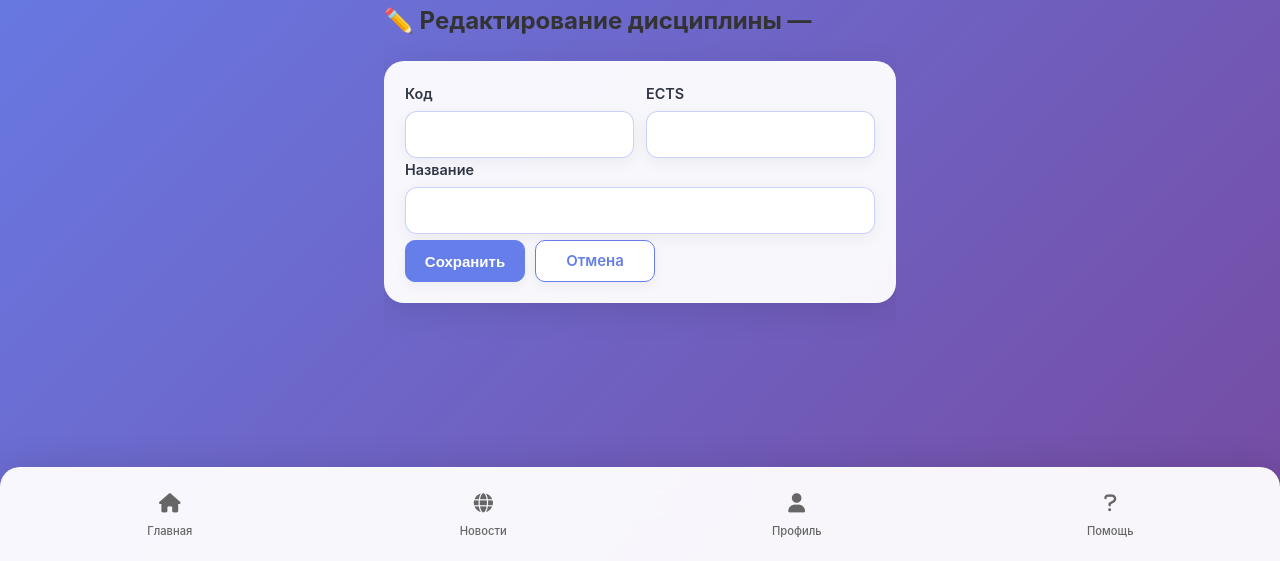
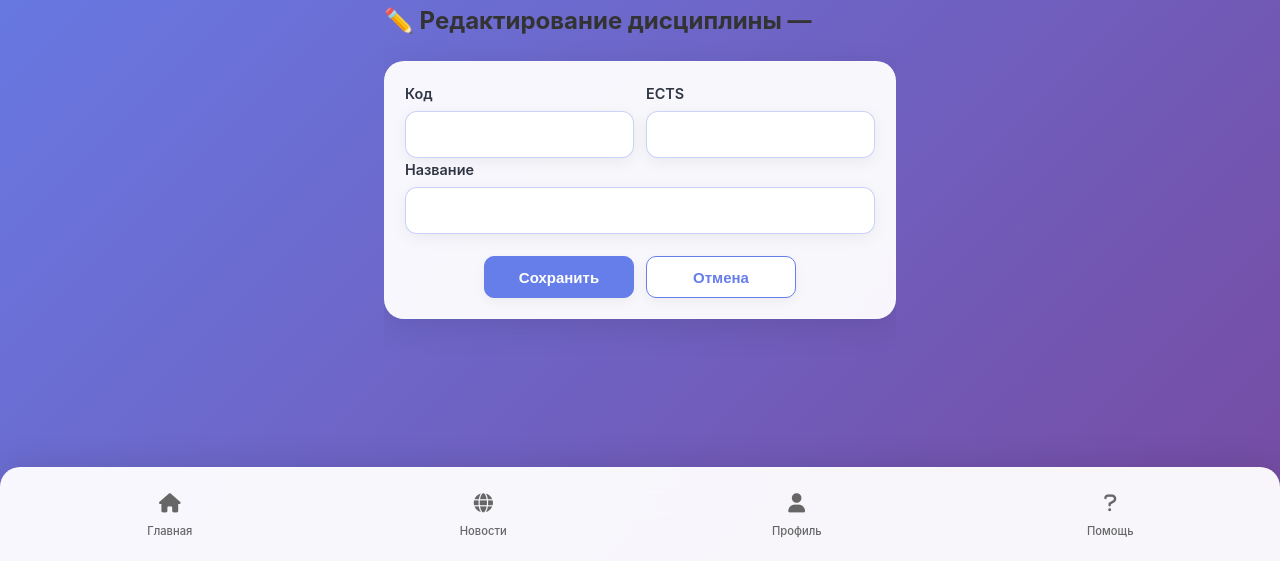
Before and after one commit to Adopten123/lisp_team_or_envelope_team, a Django app: template main/templates/main/moderation/moderation_subjects_discipline_edit.html in a window 1280 px wide. Shown: the part 239-800 px from the top of the page. Run offline with Django 5.2, Linux system fonts and the light colour scheme; the template is opened without the code that fills it: values that come from a table or form of the project are taken from there, others are empty; some libraries are stand-ins or nearby versions.

Commit message:
фикс верстки редактирования дисциплины

```diff
--- a/main/templates/main/moderation/moderation_subjects_discipline_edit.html
+++ b/main/templates/main/moderation/moderation_subjects_discipline_edit.html
@@ -1,6 +1,5 @@
 {% extends 'main/index.html' %}
 {% load static %}
-
 
 {% block extra_styles %}
     <link rel="stylesheet" href="{% static 'css/moderation_forms.css' %}">
@@ -11,7 +10,7 @@
         <h2 class="section-title">✏️ Редактирование дисциплины — {{ item.title }}</h2>
 
         <section class="user-card">
-            <form method="post" novalidate>
+            <form method="post" novalidate class="curriculum-form">
                 {% csrf_token %}
 
                 <div class="form-row two">
@@ -19,13 +18,16 @@
                         <label class="ui-label">Код</label>
                         {{ form.code }}
                         {% if form.code.errors %}
-                            <div class="ui-error">{{ form.code.errors|striptags }}</div>{% endif %}
+                            <div class="ui-error">{{ form.code.errors|striptags }}</div>
+                        {% endif %}
                     </div>
+
                     <div class="form-field">
                         <label class="ui-label">ECTS</label>
                         {{ form.ects }}
                         {% if form.ects.errors %}
-                            <div class="ui-error">{{ form.ects.errors|striptags }}</div>{% endif %}
+                            <div class="ui-error">{{ form.ects.errors|striptags }}</div>
+                        {% endif %}
                     </div>
                 </div>
 
@@ -34,14 +36,21 @@
                         <label class="ui-label">Название</label>
                         {{ form.title }}
                         {% if form.title.errors %}
-                            <div class="ui-error">{{ form.title.errors|striptags }}</div>{% endif %}
+                            <div class="ui-error">{{ form.title.errors|striptags }}</div>
+                        {% endif %}
                     </div>
                 </div>
 
-                <div class="form-actions">
+                <div class="form-actions centered">
                     <button class="btn btn-indigo" type="submit">Сохранить</button>
-                    <a class="btn btn-ghost" href="{% url 'disciplines_list' %}">Отмена</a>
+
+                    <button class="btn btn-ghost"
+                            type="button"
+                            onclick="window.location.href='{% url 'disciplines_list' %}'">
+                        Отмена
+                    </button>
                 </div>
+
             </form>
         </section>
     </section>
```
